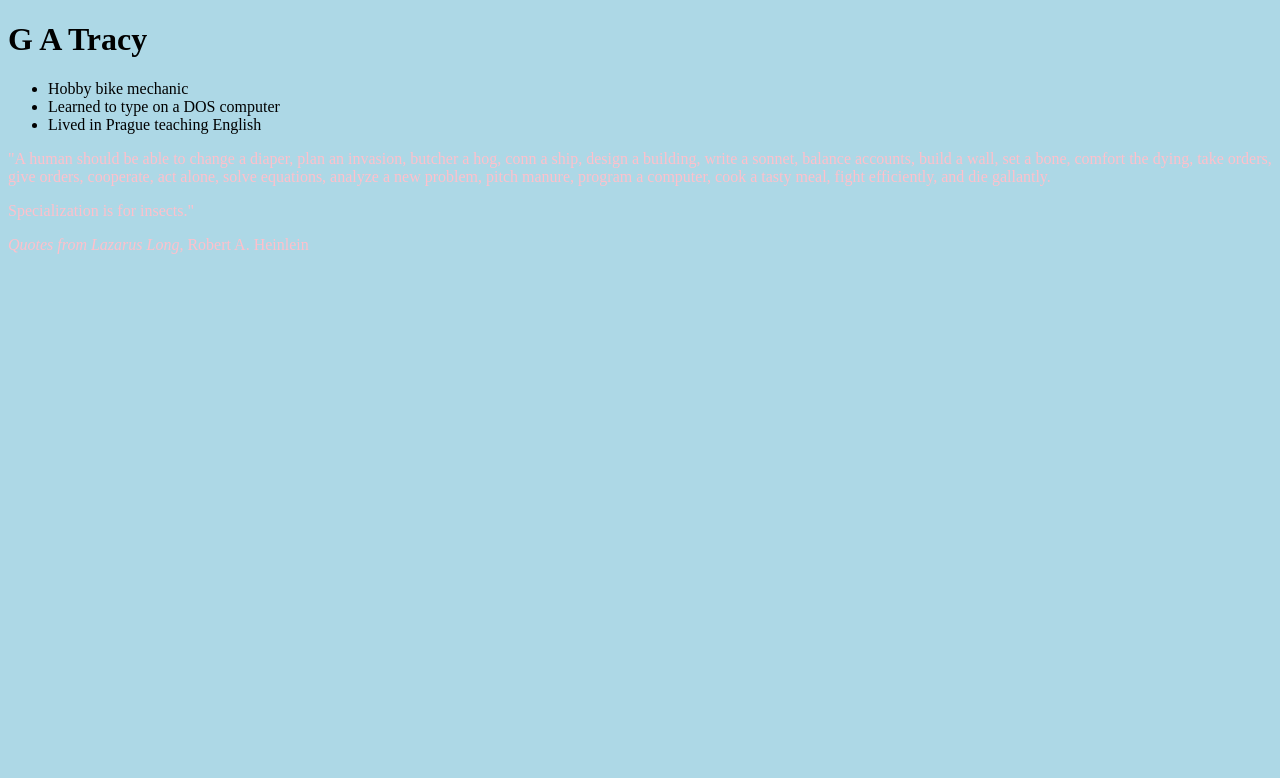
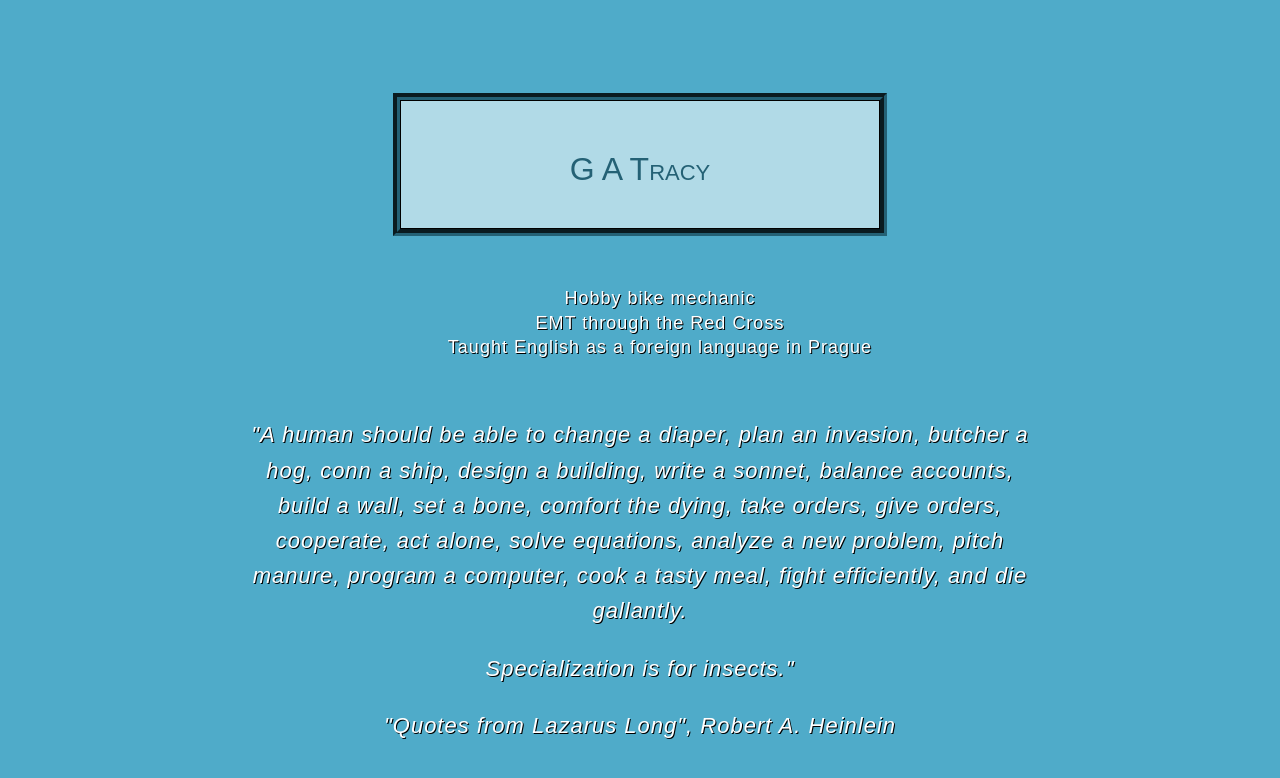
Before and after one commit to tesserer/week_1_assignment, a plain HTML site: page checkpoints/htmlcss/index.html in a window 1280 px wide. Drawn offline with Linux system fonts and the light colour scheme; files that its build step writes are made by us from their sources.

Commit message:
Completed prework 1 assignment

```diff
--- /dev/null
+++ b/checkpoints/htmlcss/gatracy.js
@@ -0,0 +1,5 @@
+function sayHello() {
+  console.log('G A Tracy');
+}
+
+sayHello();
--- a/checkpoints/htmlcss/index.html
+++ b/checkpoints/htmlcss/index.html
@@ -5,18 +5,22 @@
 
         <meta charset="utf-8" />
         <!-- attach the style.css stylesheet -->
-        <link rel="stylesheet" href="/htlmcss/style.css">
+        <link rel="stylesheet" href="style.css">
+
+        <script src="gatracy.js" charset="utf-8"></script>
+
     </head>
     <body>
         <!-- create a header with a level-1 heading with your name -->
         <h1>G A Tracy</h1>
         <!-- create an unordered list inside a div tag -->
+        <br>
 <div class="list">
 
         <ul>
           <li>Hobby bike mechanic</li>
-          <li>Learned to type on a DOS computer</li>
-          <li>Lived in Prague teaching English</li>
+          <li>EMT through the Red Cross</li>
+          <li>Taught English as a foreign language in Prague</li>
         </ul>
 
         </div>
@@ -24,6 +28,7 @@
         <!-- create three list items with fun facts about you -->
         <!-- create a footer with a paragraph tag with your favorite quote -->
     </body>
+    <br>
 
 <footer>
 
@@ -33,9 +38,11 @@
 
   <p>Specialization is for insects."</p>
 
-<p><i>Quotes from Lazarus Long</i>, Robert A. Heinlein</p>
+</div>
 
-</div>
+<p>"Quotes from Lazarus Long", Robert A. Heinlein</p>
+
+
 
 </footer>
 
--- a/checkpoints/htmlcss/style.css
+++ b/checkpoints/htmlcss/style.css
@@ -1,15 +1,56 @@
 /* give your page a fun background color */
 
 body {
-    background-color: lightblue;
+    background-color:  #4fabc9;
+    font-family: sans-serif;
+    font-weight: lighter;
+    margin: 100px;
+    margin-right: 250px;
+    margin-left: 250px;
+    border: 1px;
+    color: white;
+    text-align: center;
+
+
 }
 
 /* give your header and footer another background color */
 
+h1 {
+    outline-style: groove;
+    outline-color:  ##245f75;
+    outline-width: 7px;
+    color: #246175;
+    background-color: #b1dae7;
+    font-family: sans-serif;
+    font-weight: lighter;
+    font-variant: small-caps;
+    margin-right: 150px;
+    margin-left: 150px;
+    border: 1px solid black;
+    padding: 50px 30px 40px 30px;
 
+}
 
 /* define the font for your header */
 
 /* remove the bullets from your unordered list */
 
+ul {
+    list-style-type:none;
+    letter-spacing: 1px;
+    line-height: 135%;
+    font-size: 18px;
+    text-shadow: 1px 1px black;
+}
+
 /* make your paragraph italic and a color that is not black */
+
+p {
+    color: white;
+    font-style: italic;
+    letter-spacing: 1px;
+    font-size: 22px;
+    line-height: 160%;
+    text-shadow: 1px 1px black;
+}
--- a/styles/style.css
+++ b/styles/style.css
@@ -1,8 +1,56 @@
+/* give your page a fun background color */
+
+body {
+    background-color:  #4fabc9;
+    font-family: sans-serif;
+    font-weight: lighter;
+    margin: 100px;
+    margin-right: 250px;
+    margin-left: 250px;
+    border: 1px;
+    color: white;
+    text-align: center;
+
+
+}
+
+/* give your header and footer another background color */
+
+h1 {
+    outline-style: groove;
+    outline-color:  ##245f75;
+    outline-width: 7px;
+    color: #246175;
+    background-color: #b1dae7;
+    font-family: sans-serif;
+    font-weight: lighter;
+    font-variant: small-caps;
+    margin-right: 150px;
+    margin-left: 150px;
+    border: 1px solid black;
+    padding: 50px 30px 40px 30px;
+
+}
+
+/* define the font for your header */
+
+/* remove the bullets from your unordered list */
+
+ul {
+    list-style-type:none;
+    letter-spacing: 1px;
+    line-height: 135%;
+    font-size: 18px;
+    text-shadow: 1px 1px black;
+}
+
+/* make your paragraph italic and a color that is not black */
 
 p {
-    color: pink;
+    color: white;
+    font-style: italic;
+    letter-spacing: 1px;
+    font-size: 22px;
+    line-height: 160%;
+    text-shadow: 1px 1px black;
 }
-
-body {
-    background-color: lightblue;
-}
```
